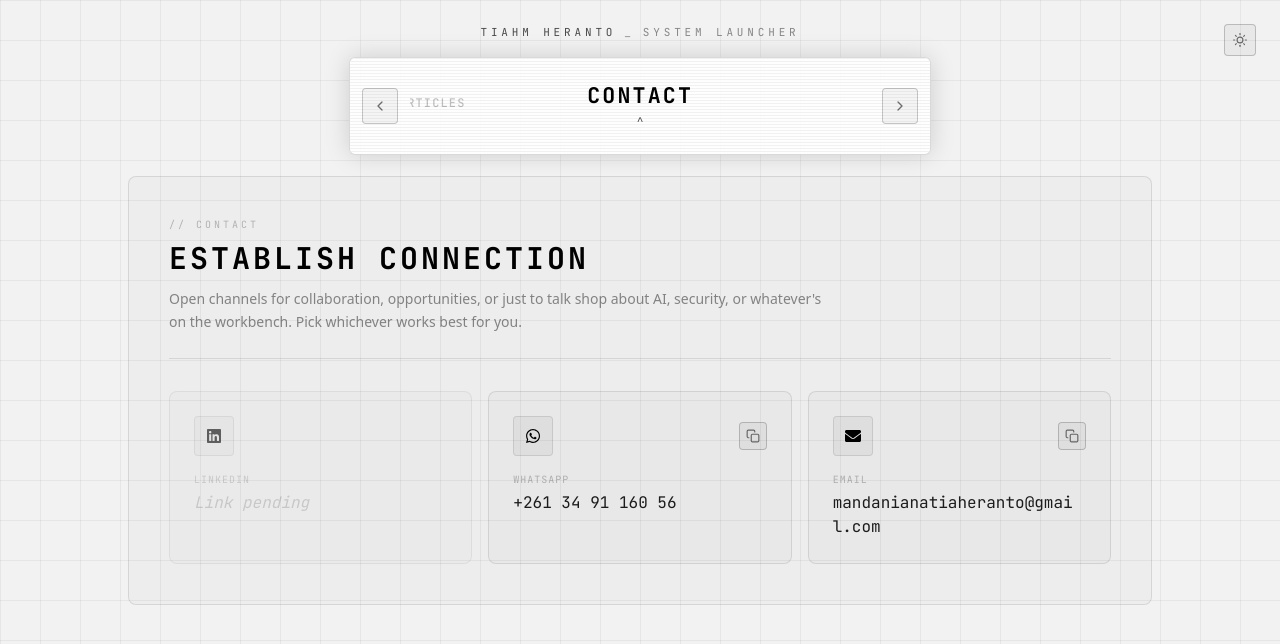
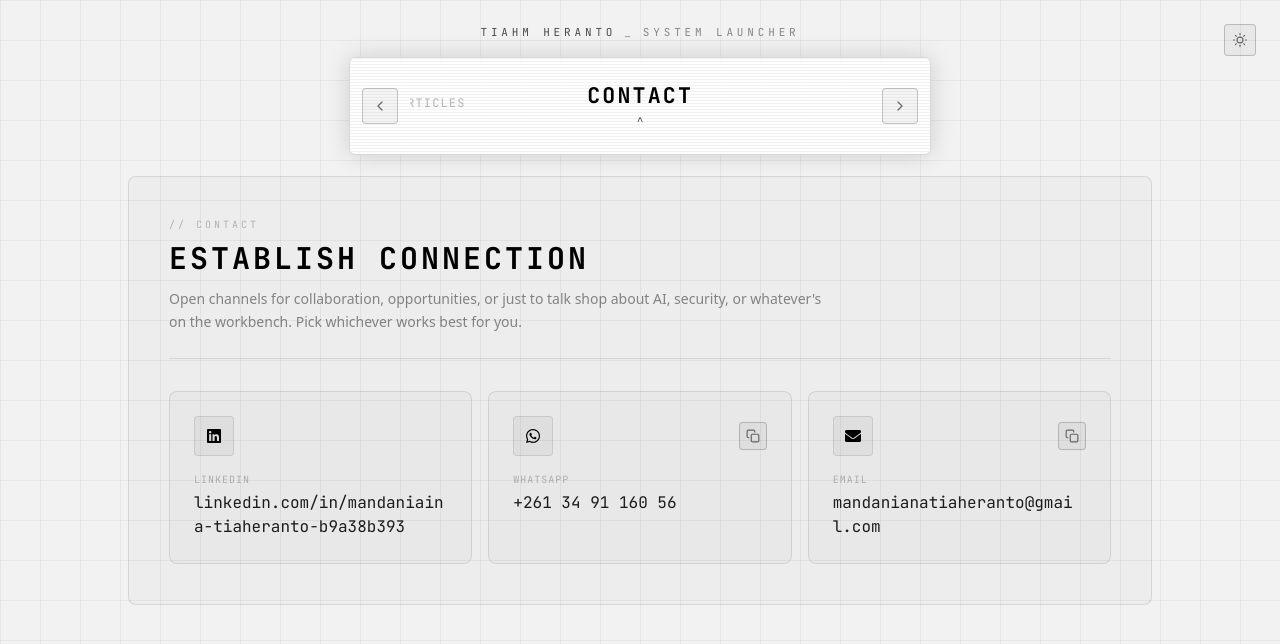
Before and after one commit to TiahMHeranto/TiahMHeranto, a React (Vite) app in the folder frontend/: page / in a window 1280 px wide. Both pictures are taken after a click on the button 380 px from the left and 105 px from the top of the page. Shown: the top 644 px of the page. Built offline with nearby package versions, Linux system fonts and the light colour scheme.

Commit message:
Update Contact.tsx

```diff
--- a/frontend/src/components/pages/Contact/Contact.tsx
+++ b/frontend/src/components/pages/Contact/Contact.tsx
@@ -10,7 +10,7 @@ const PHONE_DISPLAY = '+261 34 91 160 56'
 const WHATSAPP_NUMBER = PHONE_DISPLAY.replace(/\D/g, '')
 
 // Pending: no LinkedIn URL exists yet in the project's profile data.
-const LINKEDIN_URL: string = ''
+const LINKEDIN_URL: string = 'https://linkedin.com/in/mandaniaina-tiaheranto-b9a38b393'
 
 interface ContactChannel {
   key: string
```
